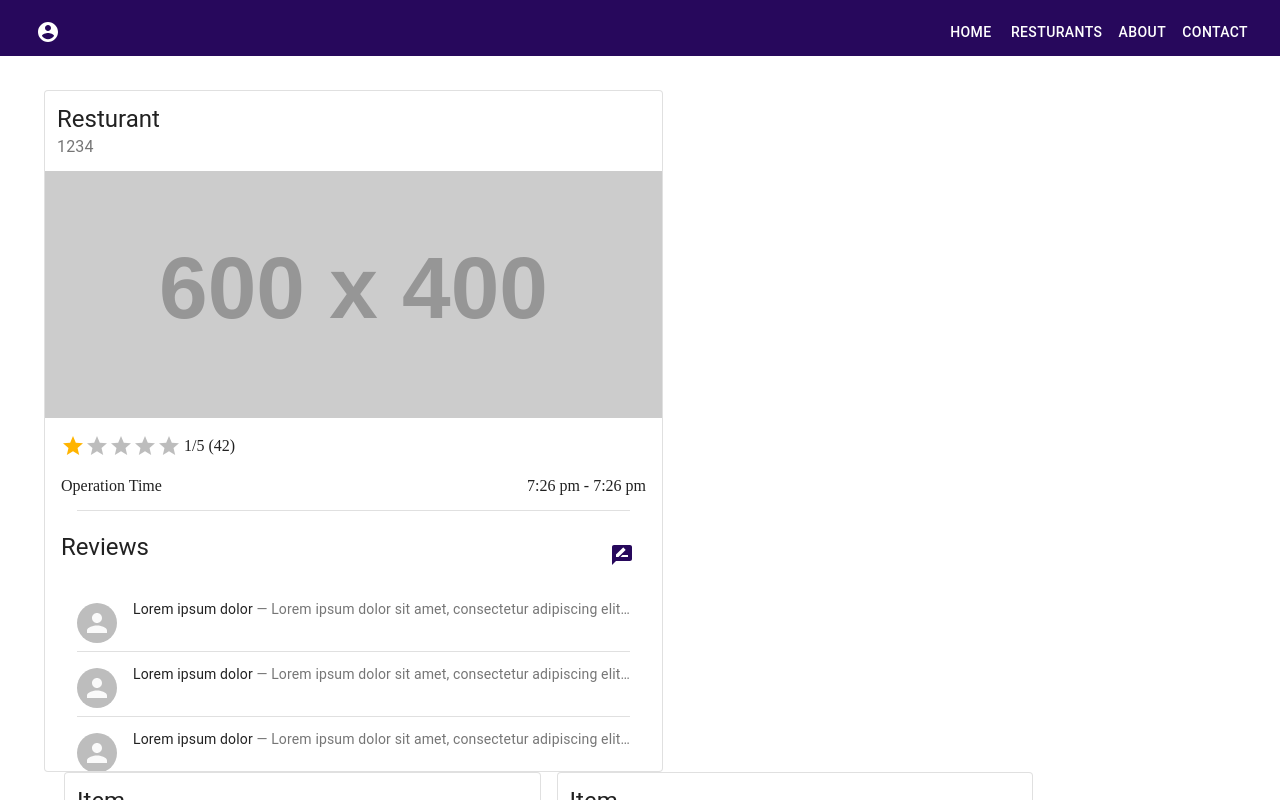
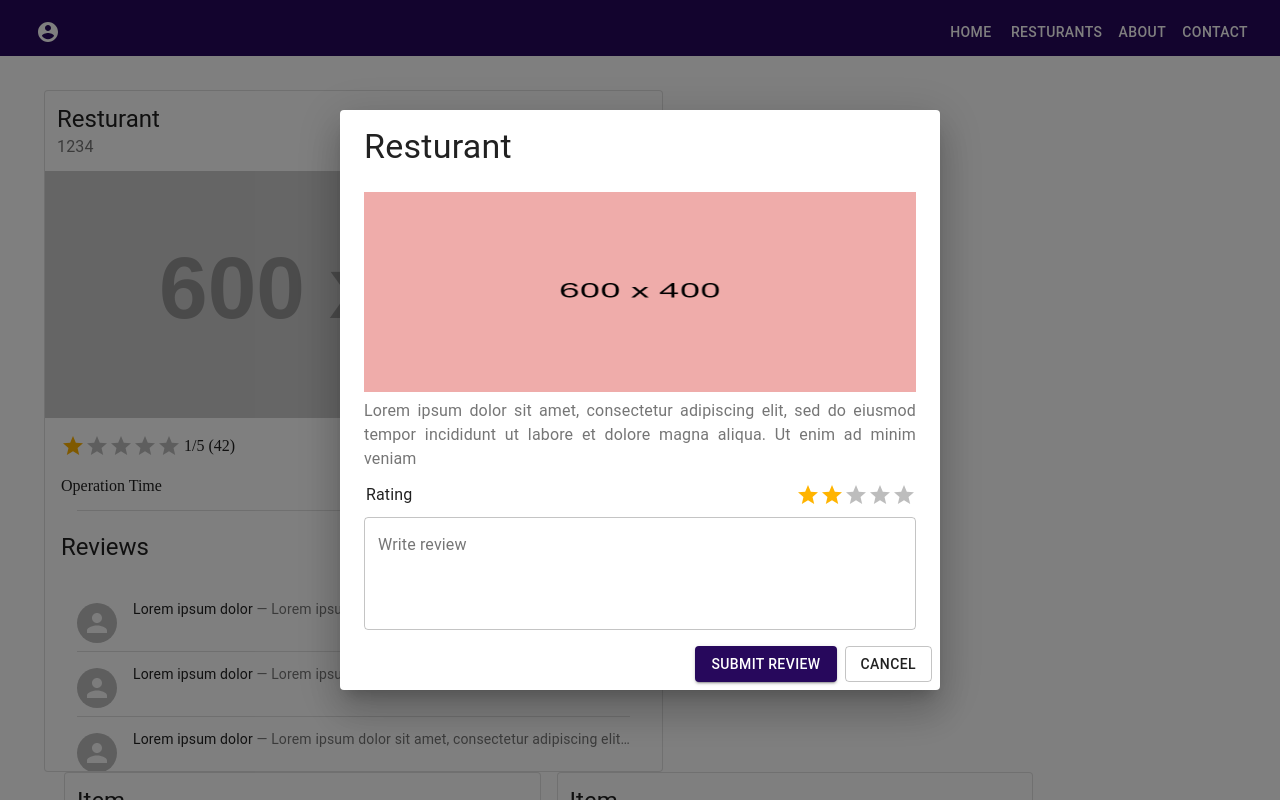
Before and after one commit to riadahmedzakir/resturant-management, a React (Create React App) app in the folder smunch-frontend/: page /resturants/1 in a window 1280 px wide. Both pictures are taken after a click on the button 622 px from the left and 554 px from the top of the page. Built offline with nearby package versions, Linux system fonts and the light colour scheme.

Commit message:
Adding review modal skeleton

```diff
--- a/smunch-frontend/src/components/Resturant/Product.tsx
+++ b/smunch-frontend/src/components/Resturant/Product.tsx
@@ -4,19 +4,35 @@ import { useRef, useState } from "react";
 import ProductModal from "./ProductModal";
 
 import RateReviewIcon from '@material-ui/icons/RateReview';
+import ReviewModal from "./ReviewModal";
 
 function Product(): JSX.Element {
     const [reviews, setReviews] = useState([1, 2, 3, 4, 5]);
     const [products, setProducts] = useState([1, 2, 3, 4, 5]);
-    const [open, setOpen] = useState(false);
+    const [openProductModal, setOpenProductModal] = useState(false);
 
-    const handleOpen = () => {
-        setOpen(true);
+    const [openReviewModal, setOpenReviewModal] = useState(false);
+    const [reviewModalType, setReviewModalType] = useState<'Product' | 'Resturant'>('Resturant');
+    const [reviewModalData, setReviewModalData] = useState("");
+
+    const handleProductOpen = () => {
+        setOpenProductModal(true);
     };
 
-    const handleClose = () => {
-        setOpen(false);
+    const handleProductClose = () => {
+        setOpenProductModal(false);
     };
+
+    const handleReviewOpen = (type: 'Product' | 'Resturant', data: any) => {
+        setReviewModalType(type);
+        setReviewModalData(data);
+        setOpenReviewModal(true);
+    };
+
+    const handleReviewClose = () => {
+        setOpenReviewModal(false);
+    };
+
 
     return (
         <Grid className="resturant-container" container justifyContent="space-between" direction="row">
@@ -65,7 +81,7 @@ function Product(): JSX.Element {
                                 <Typography variant='h5'>Reviews</Typography>
                             </Grid>
                             <Grid item xl={4} justifyContent="flex-end" style={{ display: "flex" }}>
-                                <IconButton color="primary" aria-label="review">
+                                <IconButton color="primary" aria-label="review" onClick={() => { handleReviewOpen("Resturant", "Test") }}>
                                     <RateReviewIcon />
                                 </IconButton>
                             </Grid>
@@ -124,10 +140,10 @@ function Product(): JSX.Element {
                                                 </Grid>
                                             </Grid>
                                             <Grid item xl={12} style={{ marginTop: '20px' }}>
-                                                <Button fullWidth variant="contained" color="primary" onClick={handleOpen}>
+                                                <Button fullWidth variant="contained" color="primary" onClick={handleProductOpen}>
                                                     Check Out
                                                 </Button>
-                                                <Button style={{ marginTop: '10px' }} fullWidth variant="outlined" color="primary" onClick={handleOpen}>
+                                                <Button style={{ marginTop: '10px' }} fullWidth variant="outlined" color="primary" onClick={() => { handleReviewOpen("Product", "Test") }}>
                                                     Review Product
                                                 </Button>
                                             </Grid>
@@ -140,7 +156,9 @@ function Product(): JSX.Element {
                 </Grid>
             </Grid>
 
-            <ProductModal open={open} handleClose={handleClose} />
+            <ProductModal open={openProductModal} handleClose={handleProductClose} />
+
+            <ReviewModal open={openReviewModal} handleClose={handleReviewClose} type={reviewModalType} data={reviewModalData} />
         </Grid>
     )
 }
--- a/smunch-frontend/src/components/Resturant/ProductModal.tsx
+++ b/smunch-frontend/src/components/Resturant/ProductModal.tsx
@@ -9,7 +9,12 @@ const Transition = forwardRef(function Transition(
     return <Slide direction="up" ref={ref} {...props} />;
 });
 
-function ProductModal(props: any): JSX.Element {
+interface ProductModalProps {
+    handleClose: () => void;
+    open: boolean;
+}
+
+function ProductModal(props: ProductModalProps): JSX.Element {
     const { handleClose, open } = props;
 
     const [reviews, setReviews] = useState([1, 2, 3, 4, 5]);
@@ -38,7 +43,7 @@ function ProductModal(props: any): JSX.Element {
                     </Grid>
                 </Grid>
             </DialogTitle>
-            <DialogContent>
+            <DialogContent className="product-modal-body">
                 <DialogContentText id="alert-dialog-description">
                     <img style={{ width: "100%", height: '200px' }} src={`${process.env.PUBLIC_URL}/placeholder.png`} alt="Burger" />
                     <Typography style={{ textAlign: "justify" }} variant="body1">
--- a/smunch-frontend/src/components/Resturant/Resturant.css
+++ b/smunch-frontend/src/components/Resturant/Resturant.css
@@ -1,3 +1,12 @@
-.resturant-container{
+.resturant-container {
     padding: 34px 20px 34px 20px;
 }
+
+.product-modal-body {
+    -ms-overflow-style: none;
+    scrollbar-width: none;
+}
+
+.product-modal-body::-webkit-scrollbar {
+    display: none;
+}
--- /dev/null
+++ b/smunch-frontend/src/components/Resturant/ReviewModal.tsx
@@ -0,0 +1,82 @@
+import { Button, Dialog, DialogActions, DialogContent, DialogContentText, DialogTitle, Divider, Grid, Slide, TextField, Typography } from "@material-ui/core";
+import { TransitionProps } from "@material-ui/core/transitions";
+import { forwardRef, useState } from "react";
+import { IProductDto } from "../../constants/product.interface";
+import { IResturantDto } from "../../constants/resturant.interface";
+import { Rating } from "@material-ui/lab";
+
+const Transition = forwardRef(function Transition(
+    props: TransitionProps & { children?: React.ReactElement<any, any> },
+    ref: React.Ref<unknown>,
+) {
+    return <Slide direction="up" ref={ref} {...props} />;
+});
+
+interface ReviewModalProps {
+    handleClose: () => void;
+    open: boolean;
+    type: 'Product' | 'Resturant';
+    data: any; //IProductDto | IResturantDto
+}
+
+function ReviewModal(props: ReviewModalProps): JSX.Element {
+    const { handleClose, open, type, data } = props;
+
+    const [ratingValue, setRatingValue] = useState<number | null>(2);
+
+    return (
+        <Dialog
+            open={open}
+            onClose={handleClose}
+            TransitionComponent={Transition}
+        >
+            <DialogTitle>
+                <Typography variant="h4">{type}</Typography>
+            </DialogTitle>
+
+            <DialogContent>
+                <DialogContentText id="alert-dialog-description">
+                    <img style={{ width: "100%", height: '200px' }} src={`${process.env.PUBLIC_URL}/placeholder.png`} alt="Burger" />
+                    <Typography style={{ textAlign: "justify" }} variant="body1">
+                        Lorem ipsum dolor sit amet, consectetur adipiscing elit, sed do eiusmod tempor incididunt ut labore et dolore magna aliqua. Ut enim ad minim veniam
+                    </Typography>
+                </DialogContentText>
+
+                <Grid container justifyContent="space-between" style={{ paddingBottom: '10px' }}>
+                    <Grid item xl={4}>
+                        <Typography component="legend">Rating</Typography>
+                    </Grid>
+                    <Grid item xl={4} justifyContent="flex-end" style={{ display: "flex" }}>
+                        <Rating
+                            name="simple-controlled"
+                            value={ratingValue}
+                            onChange={(event, newValue) => {
+                                setRatingValue(newValue);
+                            }}
+                        />
+                    </Grid>
+                </Grid>
+
+                <TextField
+                    fullWidth
+                    id="outlined-multiline-static"
+                    label="Write review"
+                    multiline
+                    minRows={4}
+                    variant="outlined"
+                />
+            </DialogContent>
+
+            <DialogActions>
+                <Button variant="contained" onClick={handleClose} color="primary">
+                    Submit Review
+                </Button>
+                <Button variant="outlined" onClick={handleClose}>
+                    Cancel
+                </Button>
+            </DialogActions>
+        </Dialog>
+    )
+}
+
+export default ReviewModal;
```
Also changed, not shown: smunch-frontend/src/constants/cuisine.constant.ts (added, +9 -0 lines), smunch-frontend/src/constants/product.interface.ts (added, +10 -0 lines), smunch-frontend/src/constants/resturant.interface.ts (added, +13 -0 lines), smunch-frontend/src/constants/review.interface.ts (added, +10 -0 lines).
